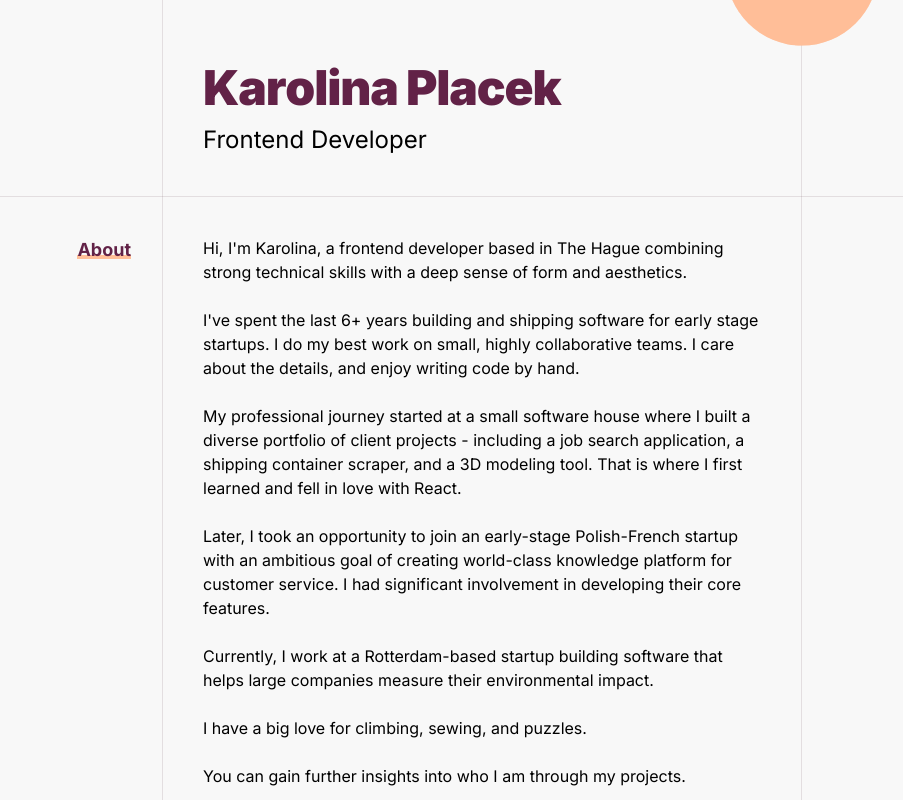
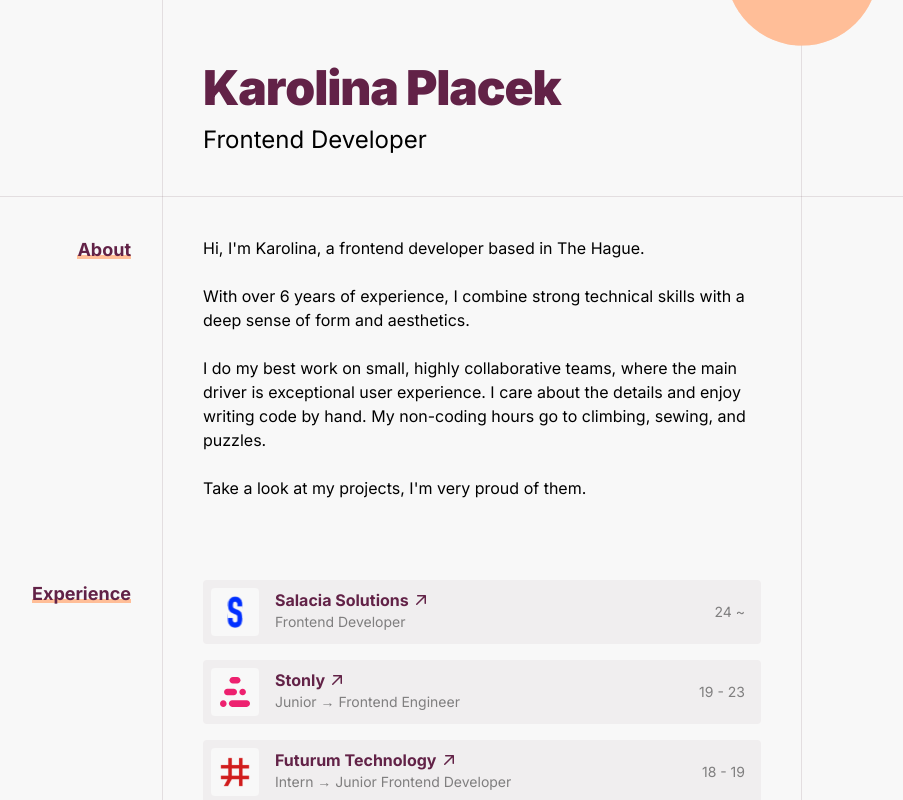
Before and after one commit to Keikeu/keikeu.github.io, a Next.js app: page / in a window 1280 px wide. Shown: the top 800 px of the page, without its empty margins (222-1125 px from the left). Built offline with nearby package versions, Linux system fonts and the light colour scheme.

Commit message:
content: shorten description

```diff
--- a/src/app/page.tsx
+++ b/src/app/page.tsx
@@ -23,38 +23,20 @@ export default function Home() {
           <section className="relative my-20">
             <SectionTitle>About</SectionTitle>
             <p className="mb-6">
-              Hi, I&apos;m Karolina, a frontend developer based in The Hague
-              combining strong technical skills with a deep sense of form and
-              aesthetics.
+              Hi, I&apos;m Karolina, a frontend developer based in The Hague.
             </p>
             <p className="mb-6">
-              I&apos;ve spent the last 6+ years building and shipping software
-              for early stage startups. I do my best work on small, highly
-              collaborative teams. I care about the details, and enjoy writing
-              code by hand.
+              With over 6 years of experience, I combine strong technical skills
+              with a deep sense of form and aesthetics.
             </p>
             <p className="mb-6">
-              My professional journey started at a small software house where I
-              built a diverse portfolio of client projects - including a job
-              search application, a shipping container scraper, and a 3D
-              modeling tool. That is where I first learned and fell in love with
-              React.
+              I do my best work on small, highly collaborative teams, where the
+              main driver is exceptional user experience. I care about the
+              details and enjoy writing code by hand. My non-coding hours go to
+              climbing, sewing, and puzzles.
             </p>
             <p className="mb-6">
-              Later, I took an opportunity to join an early-stage Polish-French
-              startup with an ambitious goal of creating world-class knowledge
-              platform for customer service. I had significant involvement in
-              developing their core features.
-            </p>
-            <p className="mb-6">
-              Currently, I work at a Rotterdam-based startup building software
-              that helps large companies measure their environmental impact.
-            </p>
-            <p className="mb-6">
-              I have a big love for climbing, sewing, and puzzles.
-            </p>
-            <p className="mb-6">
-              You can gain further insights into who I am through my projects.
+              Take a look at my projects, I&apos;m very proud of them.
             </p>
           </section>
 
```
